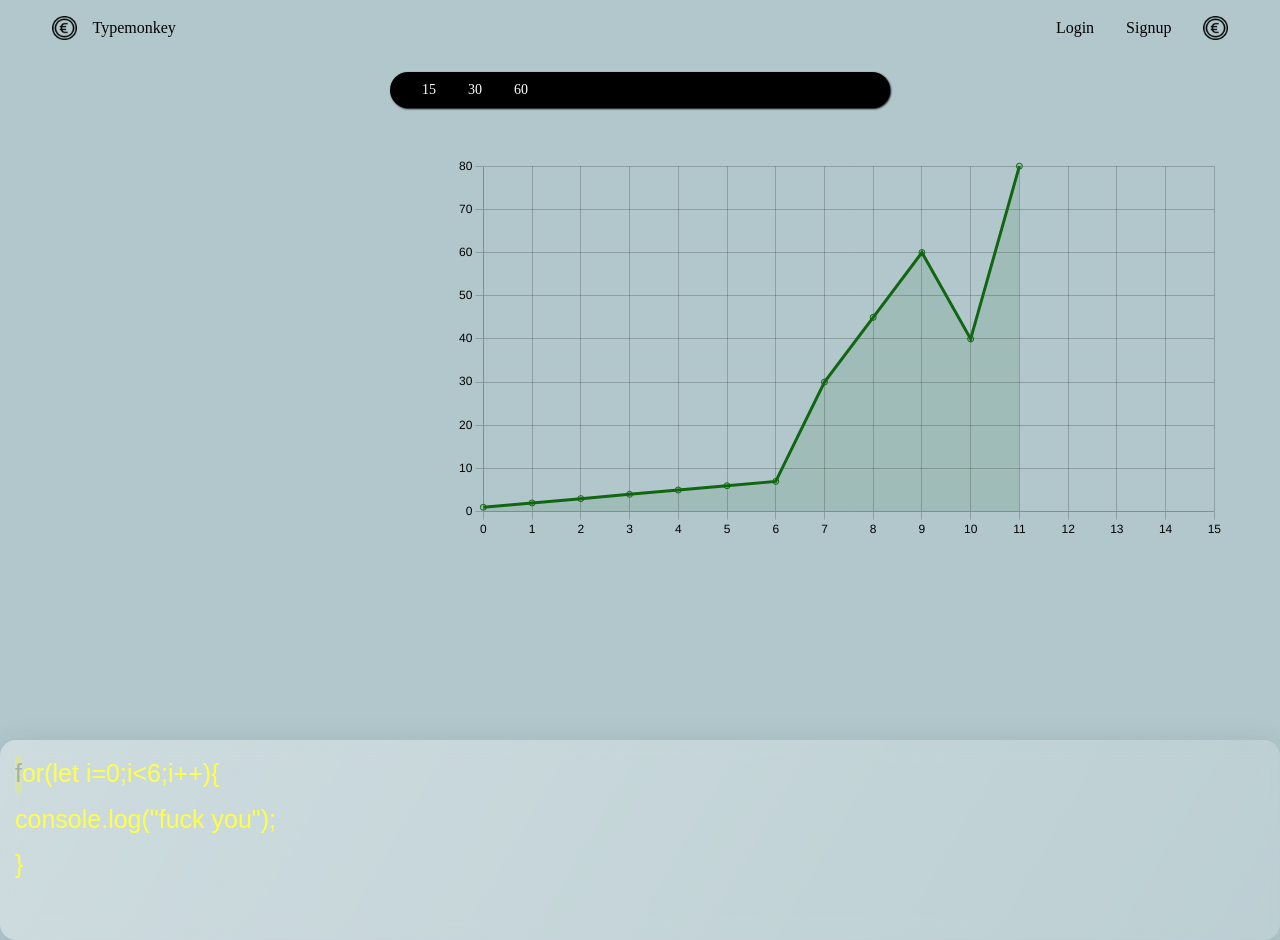
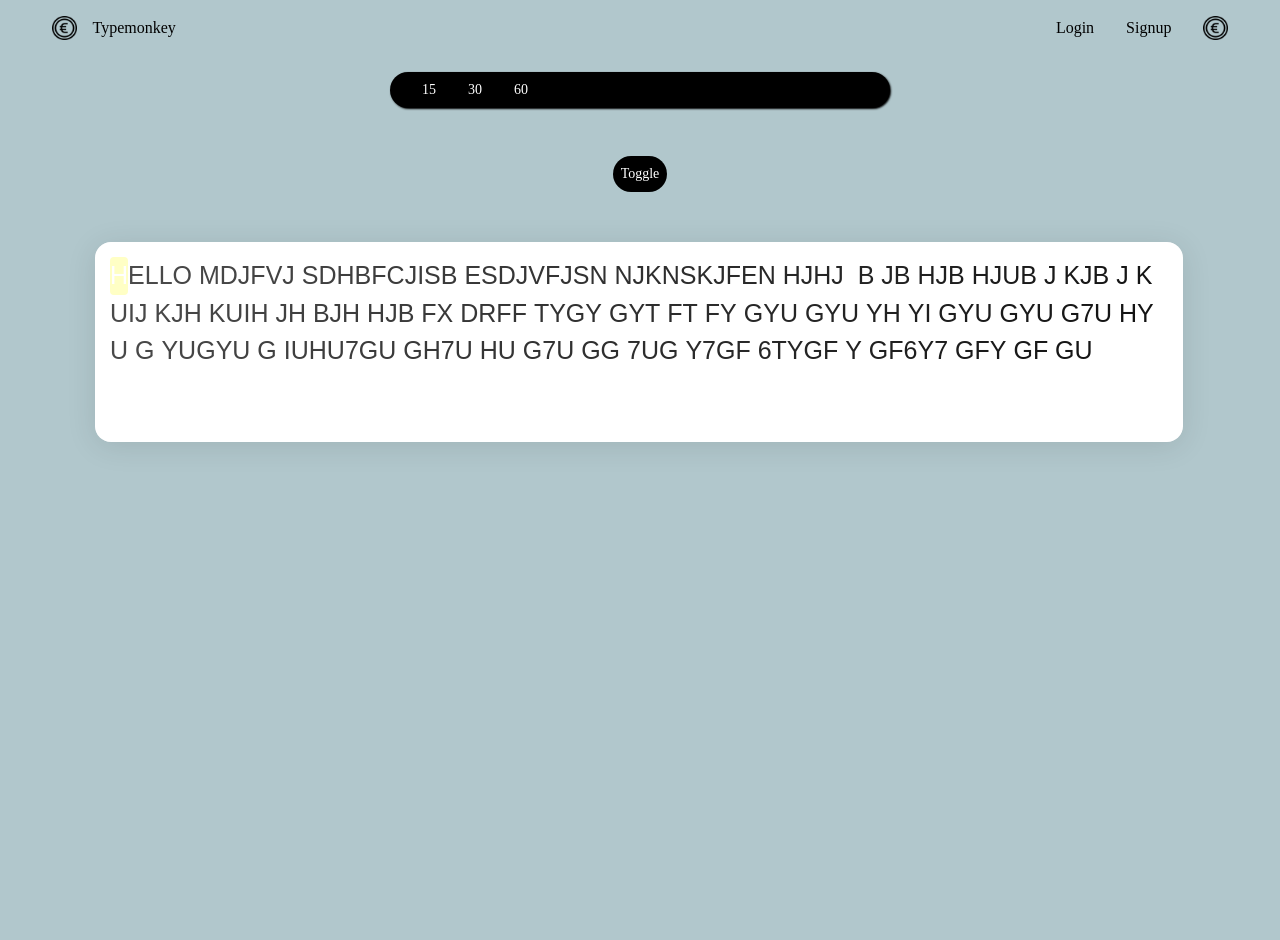
Before and after one commit to Mat-hew-24/typing-test-app, a Next.js app: page / in a window 1280 px wide. After the commit the page ends 800 px from the top, so only its background shows below. Built offline with nearby package versions, Linux system fonts and the light colour scheme.

Commit message:
toggle button for development

```diff
--- a/app/components/mainPage.module.css
+++ b/app/components/mainPage.module.css
@@ -6,11 +6,12 @@
 
 .wordBox {
   display: flex;
-  top: 200px;
-  width: 100%;
+  width: 85%;
+  top: 50px;
   height: 200px;
   padding: 15px;
-  background: rgba(255, 255, 255, 0.1);
+  margin-left: 95px;
+  background: white;
   backdrop-filter: blur(10px);
   -webkit-backdrop-filter: blur(10px);
   border-radius: 16px;
@@ -20,7 +21,7 @@
   font-family: Arial, Helvetica, sans-serif;
   font-weight: 300;
   font-size: 25px;
-  color: #feff04;
+  color: black;
   resize: none;
   flex-direction: column;
 }
@@ -78,7 +79,7 @@
   /* your other styles */
 }
 .correct {
-  color: #22c55e; /* green-500 */
+  color: #61e893; /* green-500 */
 }
 .incorrect {
   color: #ef4444; /* red-500 */
@@ -89,8 +90,8 @@
   position: absolute;
   left: 0;
   top: 0;
-  width: 100%;
-  height: 100%;
+  width: 100px;
+  height: 100px;
   z-index: 10;
   resize: none;
   pointer-events: auto;
@@ -98,7 +99,7 @@
 
 .activeLetter {
   background: #feff04;
-  color: #222;
+  color: #fff;
   border-radius: 4px;
   animation: blink 1.5s ease-in-out infinite;
 }
--- a/app/components/navbar.tsx
+++ b/app/components/navbar.tsx
@@ -1,7 +1,7 @@
 "use client"
 import Image from "next/image"
 
-
+//Nav optional
 
 export default function Navbar(){
 
--- a/app/components/typingBox.tsx
+++ b/app/components/typingBox.tsx
@@ -7,15 +7,12 @@ function strToNestedArray(str: string): string[][] {
   return str.split("\n").map((line) => [...line]);
 }
 
-const targetText = `for(let i=0;i<6;i++){
-console.log("fuck you");
-}`;
+const targetText = "HELLO MDJFVJ SDHBFCJISB ESDJVFJSN NJKNSKJFEN HJHJ  B JB HJB HJUB J KJB J KUIJ KJH KUIH JH BJH HJB FX DRFF TYGY GYT FT FY GYU GYU YH YI GYU GYU G7U HYU G YUGYU G IUHU7GU GH7U HU G7U GG 7UG Y7GF 6TYGF Y GF6Y7 GFY GF GU";
 export default function TypingBox() {
   const [userInput, setUserInput] = useState("");
   const lettersArr = strToNestedArray(targetText);
 
   // Flatten the target text for comparison (preserves spaces and newlines)
-  const flatTarget = targetText.split("");
   const flatInput = userInput.split("");
 
   // Handle input
@@ -26,7 +23,7 @@ export default function TypingBox() {
   let inputIndex = 0;
 
   return (
-    <div>
+    <>
       <textarea
         value={userInput}
         onChange={handleChange}
@@ -66,6 +63,6 @@ export default function TypingBox() {
           </div>
         ))}
       </div>
-    </div>
+    </>
   );
 }
--- a/app/layout.tsx
+++ b/app/layout.tsx
@@ -1,7 +1,7 @@
 import type { Metadata } from "next";
 import { Geist, Geist_Mono } from "next/font/google";
 import "./globals.css";
-import TypingBox from "./components/typingBox";
+
 
 const geistSans = Geist({
   variable: "--font-geist-sans",
@@ -29,7 +29,7 @@ export default function RootLayout({
         className={`${geistSans.variable} ${geistMono.variable} antialiased`}
       >
         {children}
-        <TypingBox />
+
       </body>
     </html>
   );
--- a/app/page.tsx
+++ b/app/page.tsx
@@ -5,14 +5,22 @@ import LineChart from "./components/chart"
 import { useState,useEffect } from "react";
 import Loading from "./loading";
 import Navbar from "./components/navbar";
+import TypingBox from "./components/typingBox";
 
 
 export default function Home() {
   const [time,setTime] = useState([0,1,2,3,4,5,6,7,8,9,10,11,12,13,14,15]);
   const [isValid,setIsValid]= useState(false);
   const [hideNav,setHideNav]=useState(true);
+  const [isToggle,setIsToggle]=useState(true);
 
+  //for dev purpose
 
+  const togglebtn= <button onClick={HandleToggle} className="hover:cursor-pointer text-white bg-black rounded-3xl p-2 text-sm">Toggle</button>
+
+  function HandleToggle(){
+    setIsToggle(!isToggle);
+  }
 
   function changeTime(x:number){
     const newTime=[];
@@ -39,11 +47,13 @@ export default function Home() {
     {isValid &&
     <div className="flex flex-col items-center">
       <Bar setIsValid={setIsValid} changeTime={changeTime}/>
-      <LineChart time={time}/>
+      {togglebtn}
+      {!isToggle && <LineChart time={time}/>}
     </div>
     }
 
     {!isValid && <Loading/>}
+    {isToggle && <TypingBox />}
     </>
   )
 
```
